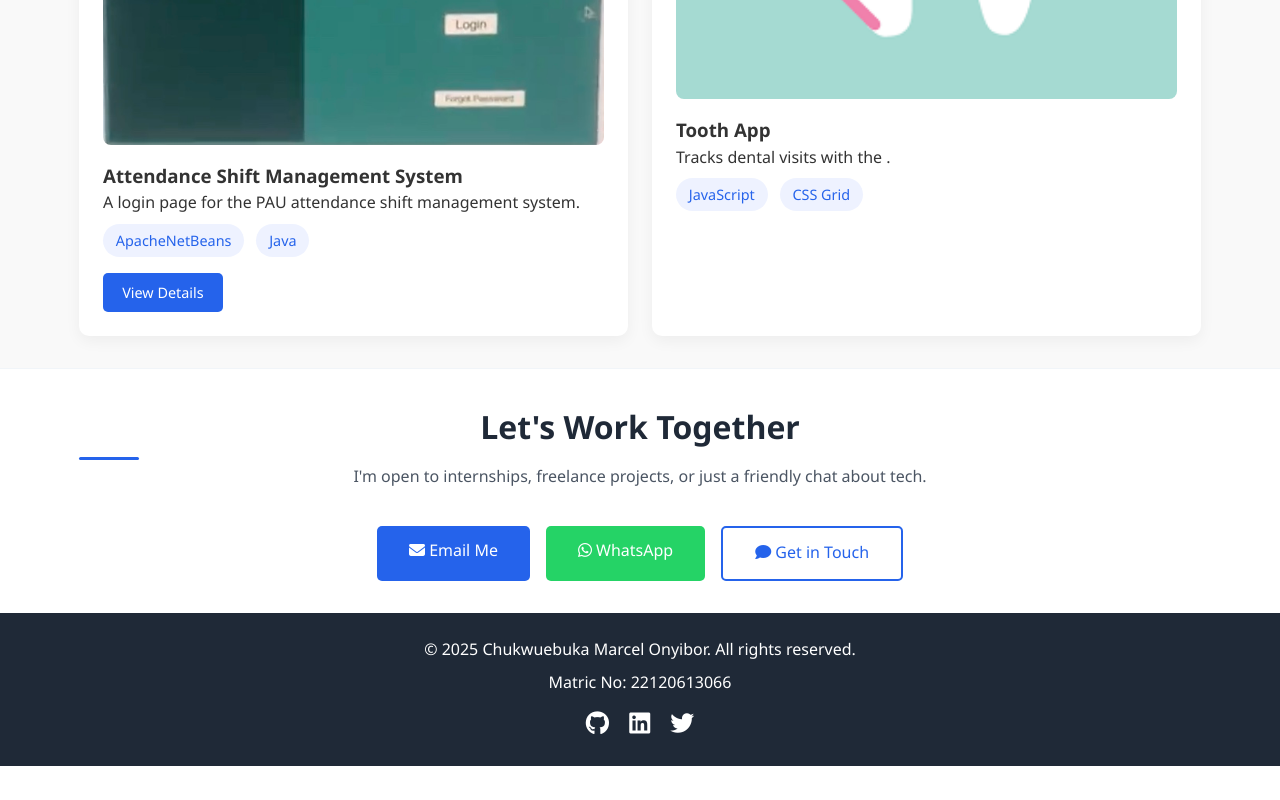
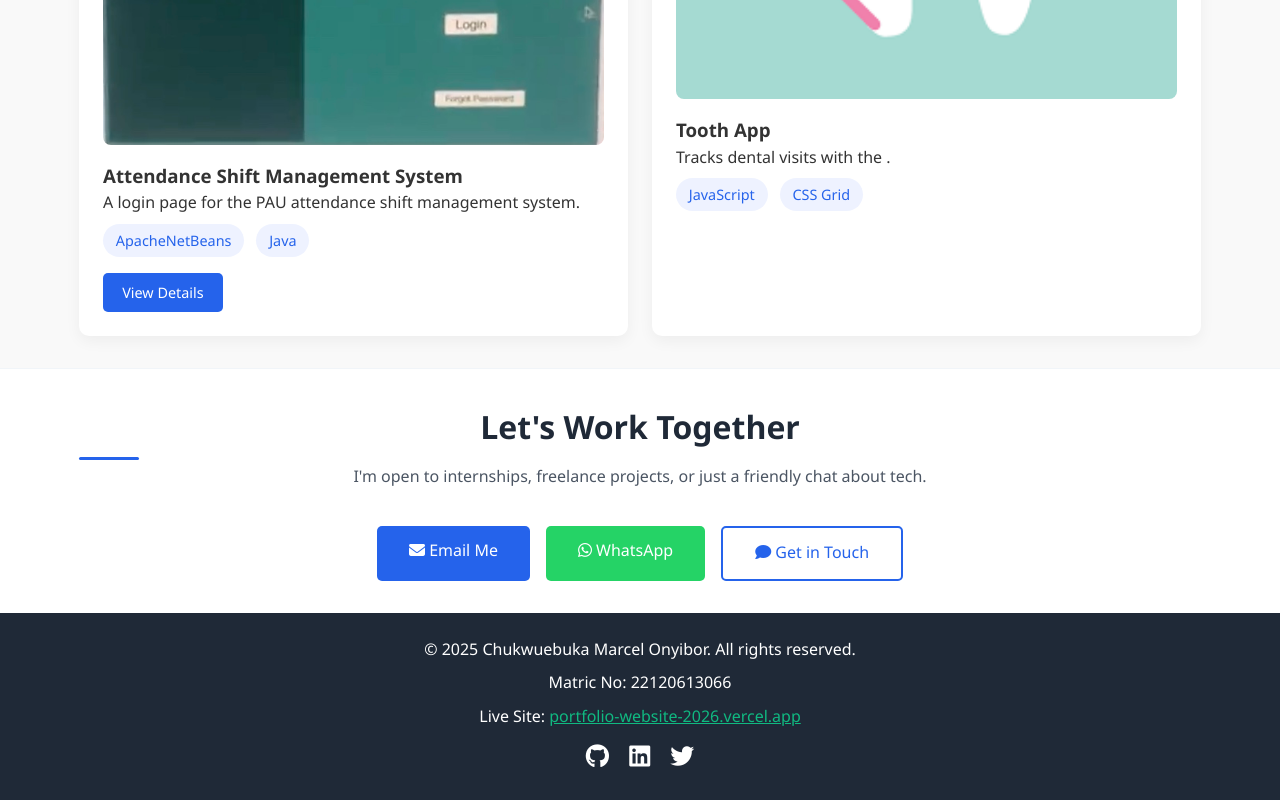
Before and after one commit to c-onyiborCSC101/portfolio-website, a plain HTML site: page index.html in a window 1280 px wide. Shown: the part 1750-2550 px from the top of the page. Before the commit the page ends 2516 px from the top, so only its background shows below. Drawn offline with Linux system fonts and the light colour scheme.

Commit message:
Final submission: Add live URLs, GitHub links, and update README

```diff
--- a/index.html
+++ b/index.html
@@ -105,6 +105,11 @@
         <div class="container">
             <p>&copy; 2025 Chukwuebuka Marcel Onyibor. All rights reserved.</p>
             <p>Matric No: 22120613066</p>
+            <p>Live Site: <a href="https://portfolio-website-2026.vercel.app"
+                target="_blank"
+                style="color: #10b981;">
+    portfolio-website-2026.vercel.app
+</a></p>
             <div class="social-links">
                 <a href="#"><i class="fab fa-github"></i></a>
                 <a href="#"><i class="fab fa-linkedin"></i></a>
```
Also changed, not shown: project-details.html (+5 -0 lines), 1 other file.
